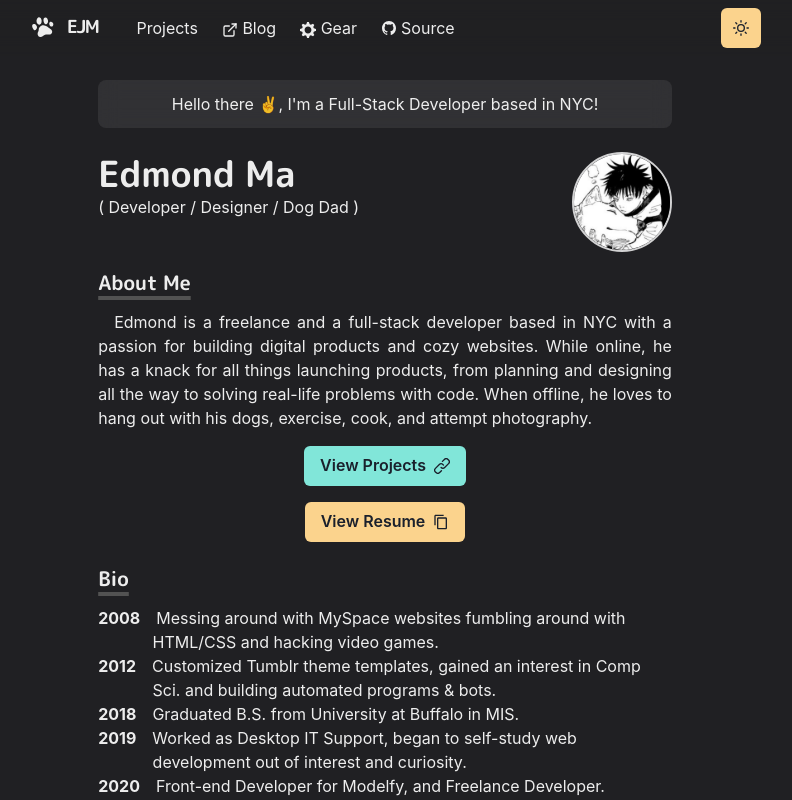
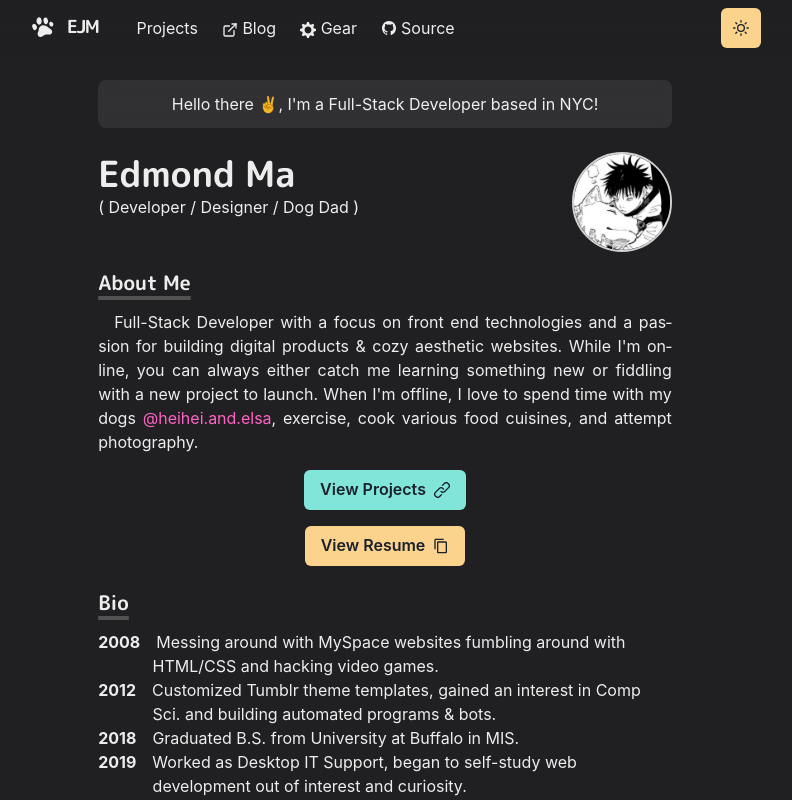
Before and after one commit to edjunma/edmondma.dev-v1, a Next.js app: page / in a window 1280 px wide. Shown: the top 800 px of the page, without its empty margins (255-1047 px from the left). Built offline with nearby package versions, Linux system fonts and the light colour scheme.

Commit message:
change about me info

```diff
--- a/components/navbar.js
+++ b/components/navbar.js
@@ -72,7 +72,7 @@ const Navbar = props => {
           flexGrow={1}
           mt={{ base: 4, md: 0 }}
         >
-          <LinkItem href="/projects" path={path} borderRadius="md">
+          <LinkItem href="/projects" path={path} style={{ borderRadius: 6}}>
             Projects
           </LinkItem>
           <LinkItem href="https://blog-v3-five.vercel.app/" path={path} target="_blank">
--- a/pages/index.js
+++ b/pages/index.js
@@ -55,11 +55,11 @@ const Page = () => {
             About Me
           </Heading>
           <Paragraph>
-            Edmond is a freelance and a full-stack developer based in NYC with
-            a passion for building digital products and  cozy websites. While online, he has a knack
-            for all things launching products, from planning and designing all the
-            way to solving real-life problems with code. When offline, he loves
-            to hang out with his dogs, exercise, cook, and attempt photography.
+            Full-Stack Developer with a focus on front end technologies and a passion for building digital products & cozy aesthetic websites. While I'm online, you can always either catch me learning something new or fiddling with a new project to launch. When I'm offline, I love
+            to spend time with my dogs {' '}
+            <Link href="https://www.instagram.com/heihei.and.elsa/" target="_blank">
+              @heihei.and.elsa
+            </Link>, exercise, cook various food cuisines, and attempt photography.
           </Paragraph>
           <Box align="center" my={4}>
             <Button
```
